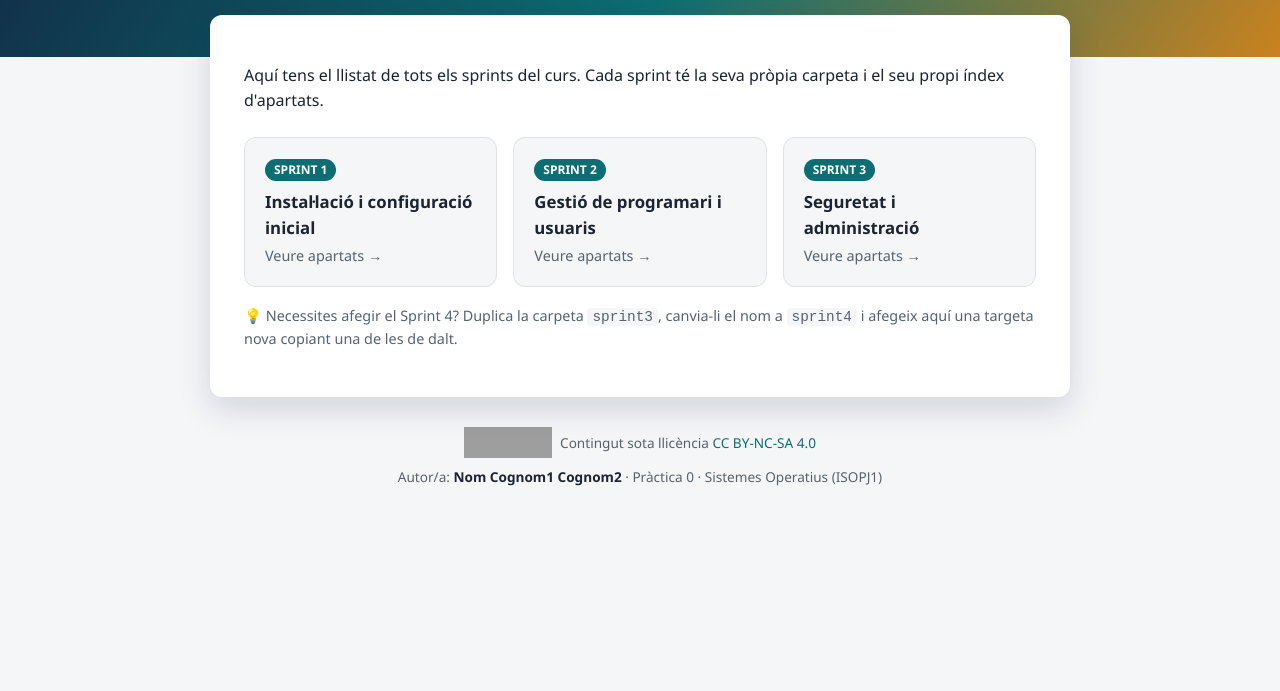
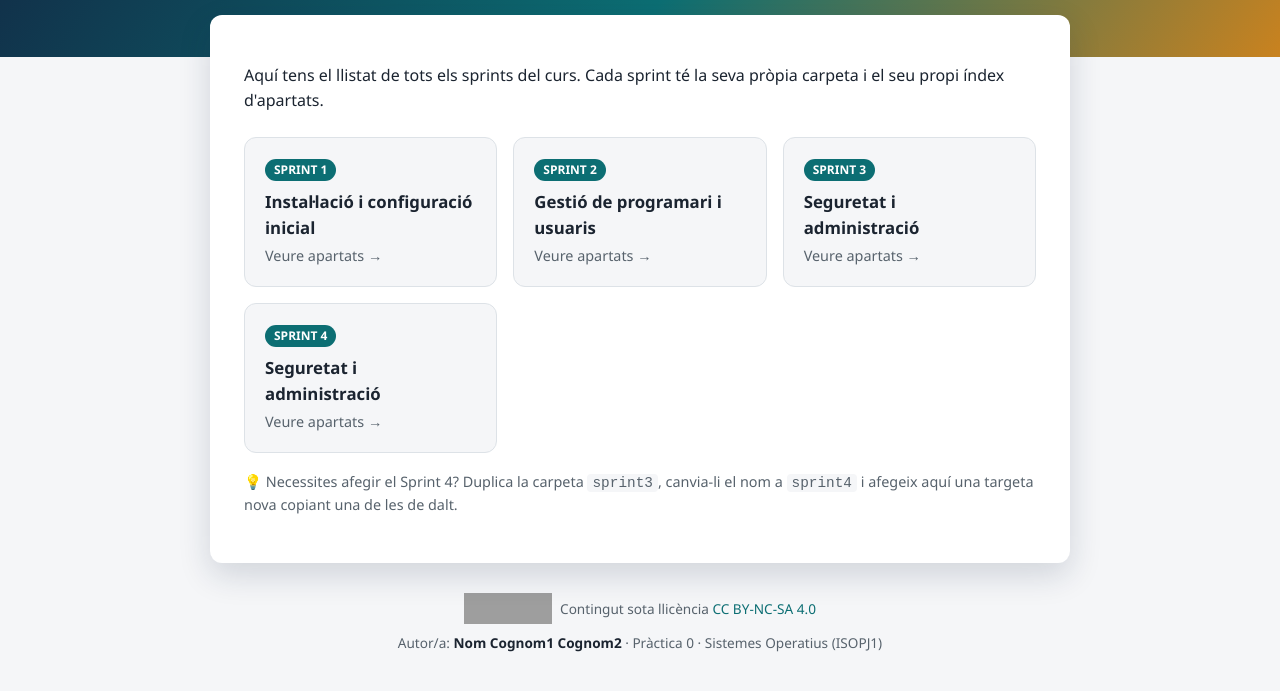
Before and after one commit to alexaltesllop/sistemes_operatius, a plain HTML site: page sprints.html in a window 1280 px wide. Shown: the part 205-896 px from the top of the page. Before the commit the page ends 800 px from the top, so only its background shows below. Drawn offline with Linux system fonts and the light colour scheme; grey boxes are pictures that could not be loaded.

Commit message:
Update sprints.html

```diff
--- a/sprints2.html
+++ b/sprints.html
@@ -46,6 +46,12 @@
         <p>Veure apartats →</p>
       </a>
 
+       <a class="targeta" href="sprint4/index.html">
+        <span class="numero">SPRINT 4</span>
+        <h3>Seguretat i administració</h3>
+        <p>Veure apartats →</p>
+      </a>
+
     </div>
 
     <p class="consell">
```
